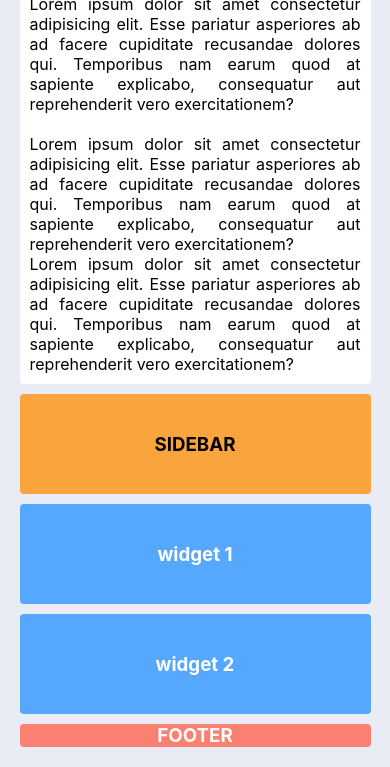
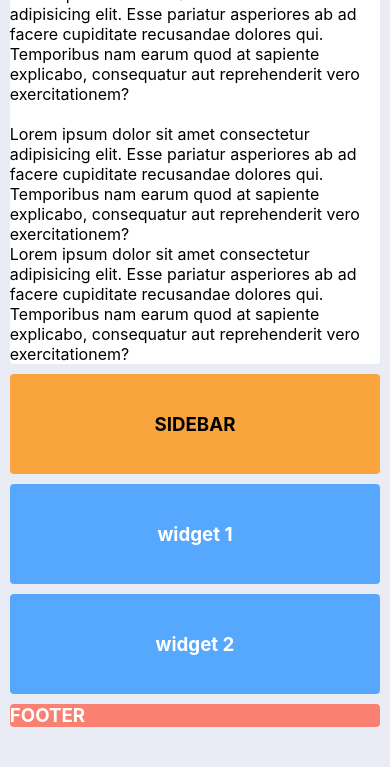
Before and after one commit to mangelpt/css-grid-layout, a plain HTML site: page index.html in a window 390 px wide. Shown: the part 114-881 px from the top of the page. Drawn offline with Linux system fonts and the light colour scheme.

Commit message:
grid areas layout

```diff
--- a/css/estilos.css
+++ /dev/null
@@ -1,98 +0,0 @@
-*{
-    margin: 0;
-    padding: 0;
-
-}
-body{
-    background: #E9ECF4;
-    color: #000;
-    font-family:BlinkMacSystemFont;
-}
-
-.contenedor{
-    width: 90%;
-    max-width: 1000PX;
-    margin: 20px auto;
-    display: grid;
-    grid-gap: 10px;
-    grid-template-columns: repeat(3,1fr);
-    grid-template-columns: repeat(4,auto)
-}
-
-.contenedor > div,
-.contenedor .header,
-.contenedor .contenido,
-.contenedor .sidebar,
-.contenedor .footer{
-    background: #fff;
-    border-radius: 4px;
-}
-
-.contenedor .header{
-background: #12203e;
-color: #fff;
-grid-column: 1/-1;
-}
-
-.contenedor .contenido {
-    grid-column: span 2;
-    text-align: justify;
-}
-.contenedor .contenido p{
-    padding: 10px;
-}
-
-.contenedor .sidebar{
-    grid-column: 3/-1;
-    grid-row:span 2;
-    background: #faa43d;
-    display:flex;
-    align-items: center;
-    justify-content: center;
-    min-height: 100px;
-}
-
-.contenedor .widget-1,
-.contenedor .widget-2{
-background:#55a8fe;
-color:#fff;
-height: 100px;
-display: flex;
-align-items: center;
-justify-content: center;
-}
-
-.contenedor .footer{
-    background:salmon;
-    color: #fff;
-    grid-column: 1/-1;
-    text-align: center;
-}
-
-/* responsive */
-
-@media screen and (max-width:768px){
-    .contenedor .contenido {
-        grid-column:1/-1;
-    }
-
-    .contenedor .sidebar{
-        grid-column: span 4;
-    }
-
-    .contenedor .widget-1{
-    grid-column: span 3;
-    }
-
-
-}
-@media screen and (max-width:480px){
-
-    .contenedor .widget-1,
-    .contenedor .widget-2{
-    grid-column: span 4;
-    }
-
-
-
-}
--- /dev/null
+++ b/css/estilos2.css
@@ -0,0 +1,101 @@
+* {
+  margin: 0;
+  padding: 0;
+}
+body {
+  background: #e9ecf4;
+  color: #000;
+  font-family: BlinkMacSystemFont;
+}
+
+.contenedor {
+  width: 95%;
+  margin: 20px auto;
+  display: grid;
+  grid-gap: 10px;
+  grid-template-columns: repeat(3, 1fr);
+  grid-template-rows: repeat(4, auto);
+  grid-template-areas:
+    "header  header  header "
+    "contenido  contenido  sidebar"
+    "widget1 widget  sidebar"
+    "footer footer footer";
+}
+
+.contenedor > div,
+.contenedor .header,
+.contenedor .contenido,
+.contenedor .sidebar,
+.contenedor .footer {
+  background: #fff;
+  border-radius: 4px;
+}
+
+.contenedor .header {
+  background: #12203e;
+  color: #fff;
+  grid-area: header;
+}
+
+.contenedor .contenido {
+  grid-area: contenido;
+}
+
+.contenedor .sidebar {
+  grid-area: sidebar;
+  background: #faa43d;
+  min-height: 100px;
+  display: grid;
+  align-items: center;
+  justify-content: center;
+}
+
+.contenedor .widget-2 {
+  background: #55a8fe;
+  color: #fff;
+  height: 100px;
+  grid-area: widget;
+  display: grid;
+  align-items: center;
+  justify-content: center;
+}
+
+.contenedor .widget-1 {
+  grid-area: widget1;
+  height: 100px;
+  color: #fff;
+  background: #55a8fe;
+  display: flex;
+  align-items: center;
+  justify-content: center;
+}
+.contenedor .footer {
+  background: salmon;
+  color: #fff;
+  grid-area: footer;
+}
+
+/* responsive */
+
+@media screen and (max-width: 768px) {
+    .contenedor{
+        grid-template-areas:
+        "header  header  header "
+        "contenido  contenido contenido"
+        "sidebar sidebar  sidebar"
+        "widget1 widget1  widget"
+        "footer footer footer";
+    }
+}
+
+@media screen and (max-width: 480px) {
+    .contenedor{
+        grid-template-areas:
+        "header  header  header "
+        "contenido  contenido contenido"
+        "sidebar sidebar  sidebar"
+        "widget1 widget1  widget1"
+        "widget widget  widget"
+        "footer footer footer";
+    }
+}
--- a/index.html
+++ b/index.html
@@ -7,7 +7,7 @@
       content="width=device-width, user-scalable=no, initial-scale=1.0, maximum-scale=1.0, minimum-scale=1.0"
     />
     <meta http-equiv="X-UA-Compatible" content="ie=edge" />
-    <link rel="stylesheet" href="css/estilos.css" />
+    <link rel="stylesheet" href="css/estilos2.css" />
     <title>Document</title>
   </head>
   <body>
```
